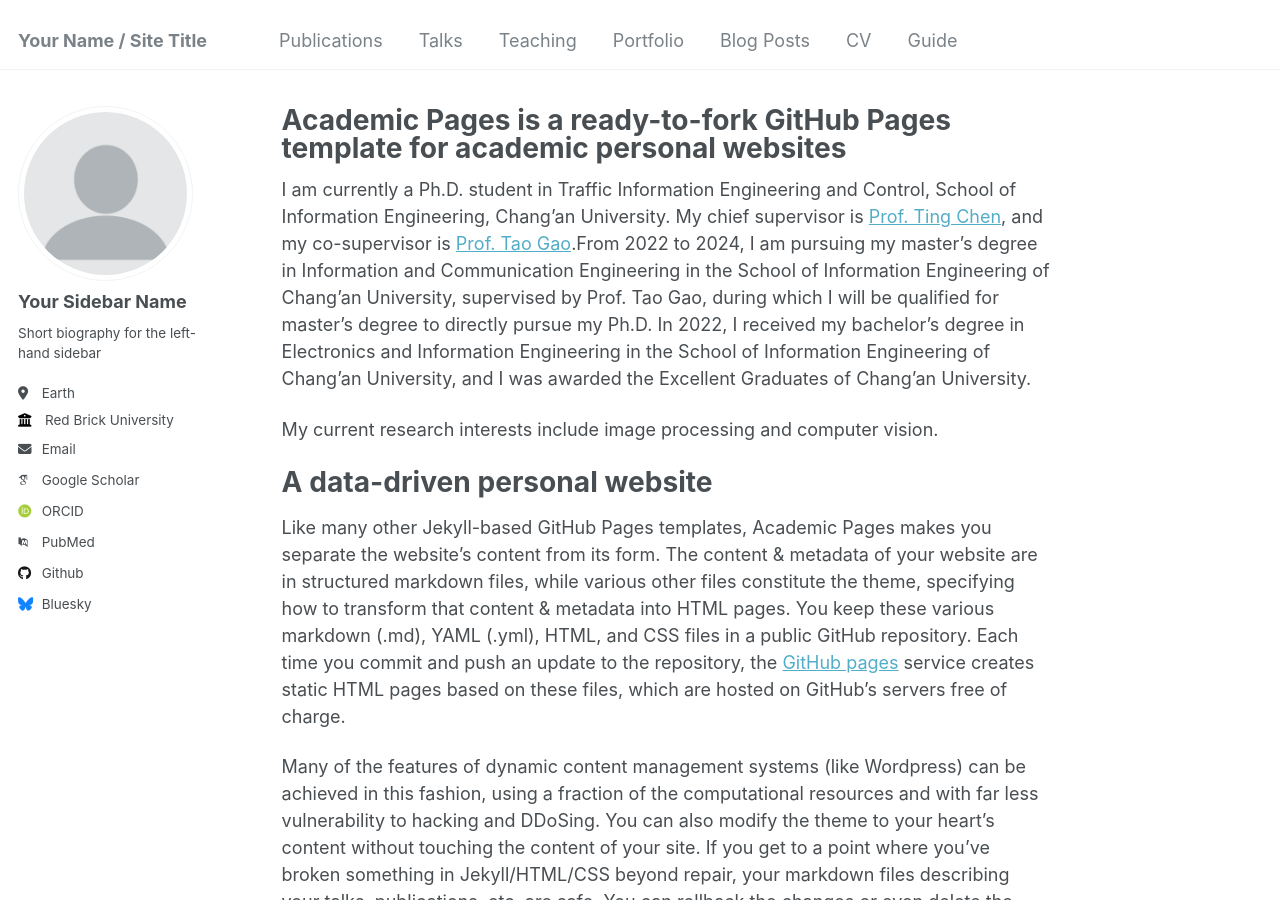
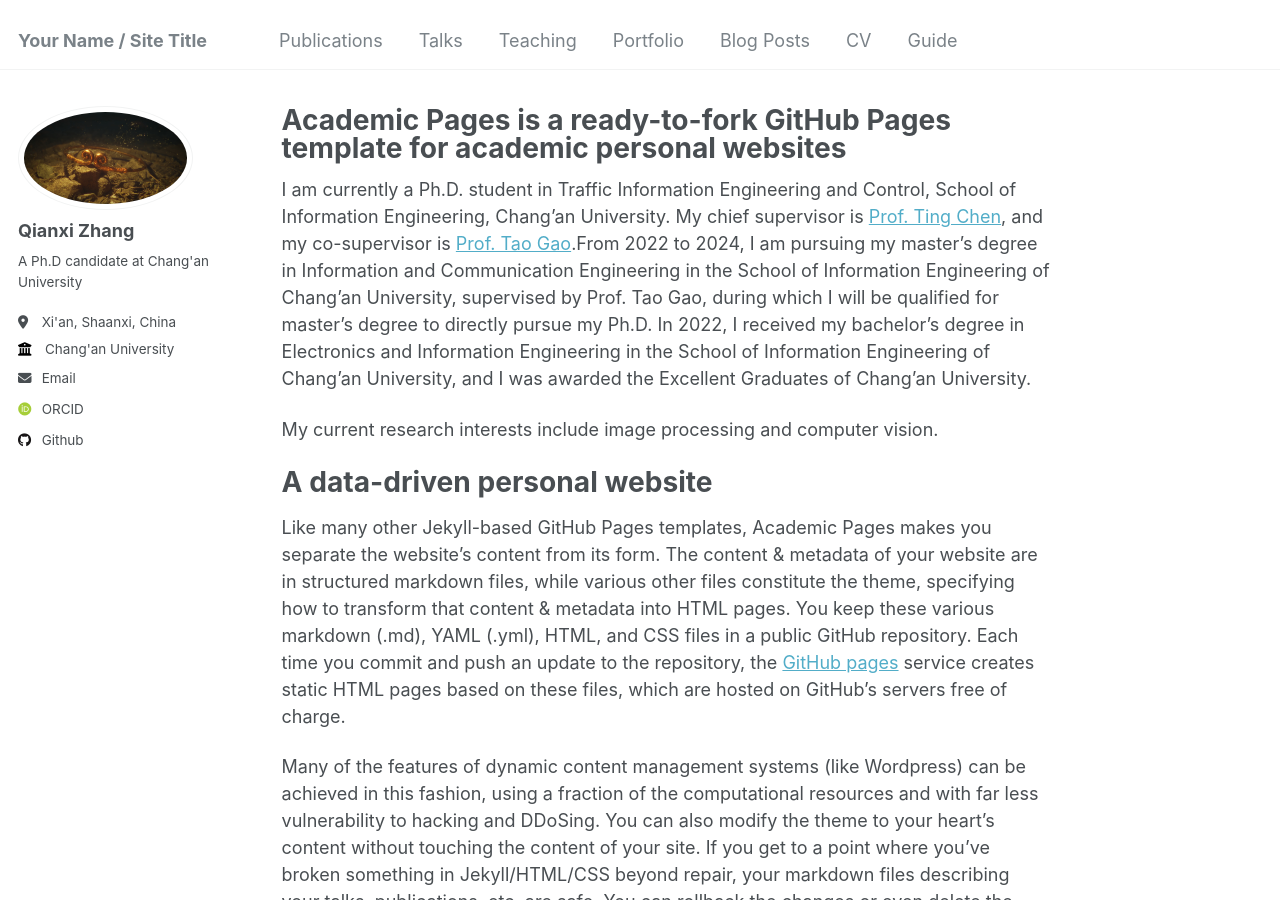
Before and after one commit to zqx1216155858/zqx1216155858.github.io, a Jekyll site: the page built from _pages/about.md, in a window 1280 px wide and 900 px high. Built offline with Jekyll 4.4.1, drawn with Linux system fonts in a browser that asks for light colours; some web fonts are replaced.

Commit message:
Update _config.yml

```diff
--- a/_config.yml
+++ b/_config.yml
@@ -21,34 +21,34 @@ repository               : "academicpages/academicpages.github.io"
 #               Additional customization can be done by editing /_includes/author-profile.html
 author:
   # Biographic information
-  avatar           : "profile.png"
-  name             : "Your Sidebar Name"
+  avatar           : "wukong.jpg"
+  name             : "Qianxi Zhang"
   pronouns         : # example: "she/her"
-  bio              : "Short biography for the left-hand sidebar"
-  location         : "Earth"
-  employer         : "Red Brick University"
+  bio              : "A Ph.D candidate at Chang'an University"
+  location         : "Xi'an, Shaanxi, China"
+  employer         : "Chang'an University"
   uri              : # URL
-  email            : "none@example.org"
+  email            : "zhangqx1216@gmail.com"
 
   # Academic websites
   arxiv            : # URL - Update with the correct link to your profile
-  googlescholar    : "https://scholar.google.com/citations?user=PS_CX0AAAAAJ"
+  googlescholar    :
   impactstory      : # URL
-  orcid            : "http://orcid.org/yourorcidurl"
+  orcid            : "https://orcid.org/my-orcid?orcid=0009-0004-6901-2808"
   semantic         : # URL
-  pubmed           : "https://www.ncbi.nlm.nih.gov/pubmed/?term=john+snow"
+  #pubmed           : "https://www.ncbi.nlm.nih.gov/pubmed/?term=john+snow"
   researchgate     : # URL
 
   # Repositories and software development
   bitbucket        : # Username - Update with your username on the site
   codepen          : # Username
   dribbble         : # Username
-  github           : "academicpages"
+  github           : "https://github.com/zqx1216155858"
   kaggle           : # Username
   stackoverflow    : # User number or user number and name (i.e., use "1" or "1/jeff-atwood")
 
   # Social media
-  bluesky          : "bsky.app" # Replace this with you Bluesky username
+  bluesky          :  # Replace this with you Bluesky username
   facebook         : # Username
   flickr           : # Username
   foursquare       : # Username
```
